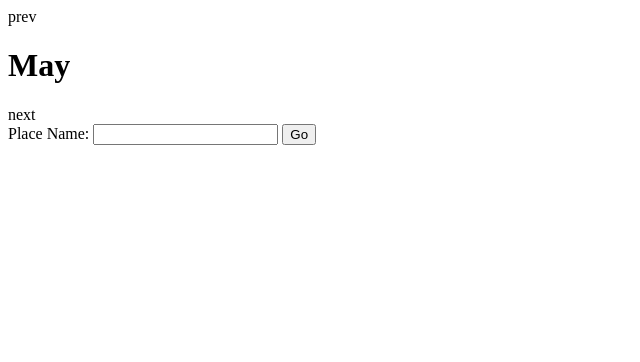
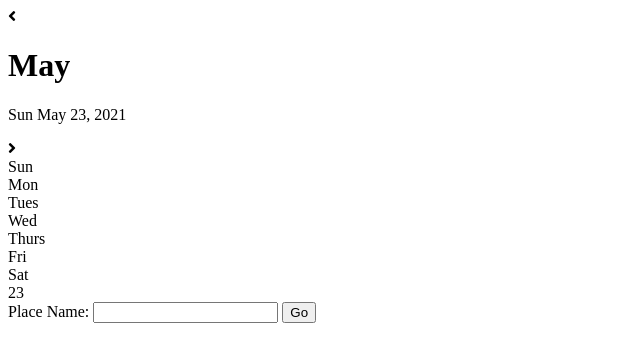
Before and after one commit to arielwc/weatherSticker, a website: page public/index.html in a window 1280 px wide. Shown: the whole page, without its empty margins (0-640 px from the left). Drawn offline with Linux system fonts and the light colour scheme; files that its build step writes are made by us from their sources.

Commit message:
adds headings and days to calendar, installs eslint

```diff
--- a/public/index.html
+++ b/public/index.html
@@ -4,14 +4,44 @@
     <meta charset="utf-8" />
     <title>Alexandra's Weather App</title>
     <link rel="stylesheet" href="styles.css" />
+    <link rel="stylesheet" href="https://cdnjs.cloudflare.com/ajax/libs/font-awesome/5.15.3/css/all.min.css">
   </head>
   <body>
     <div class="calendarContainer">
       <div class="calendar">
         <div class="month">
-          prev
+         <i class="fas fa-angle-left
+         prev"></i>
+        <div class="date">
           <h1>May</h1>
-          next
+          <p>Sun May 23, 2021</p>
+        </div>
+          <i class="fas fa-angle-right
+          next"></i>
+        </div>
+<div class="weekdays">
+  <div>Sun</div>
+  <div>Mon</div>
+  <div>Tues</div>
+  <div>Wed</div>
+  <div>Thurs</div>
+  <div>Fri</div>
+  <div>Sat</div>
+</div>
+<div class="days">
+<div class="prev-date">23</div>
+</div>
+
+
+
+
+
+
+</div>
+
+
+
+
         </div>
       </div>
     </div>
```
